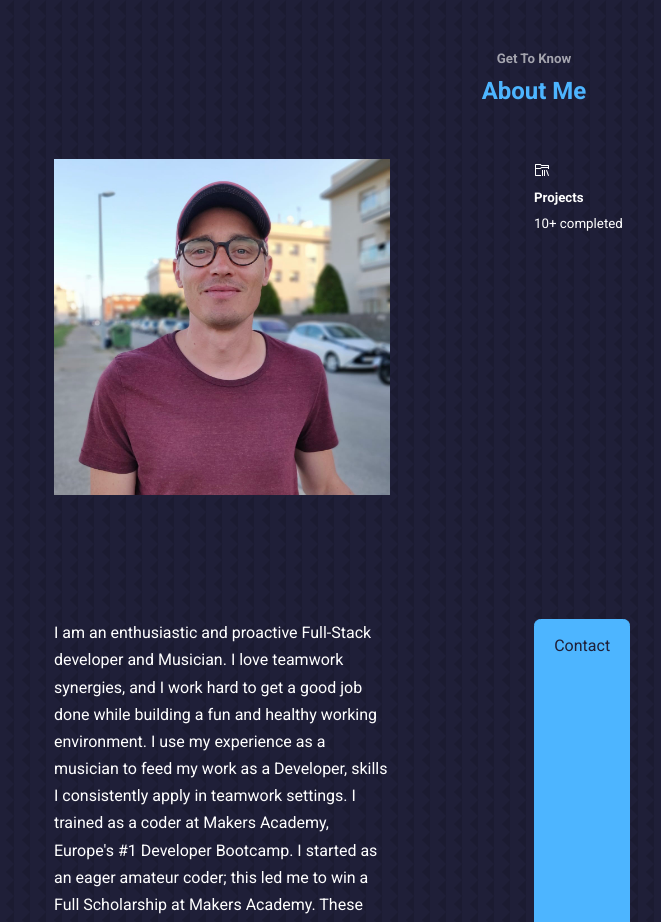
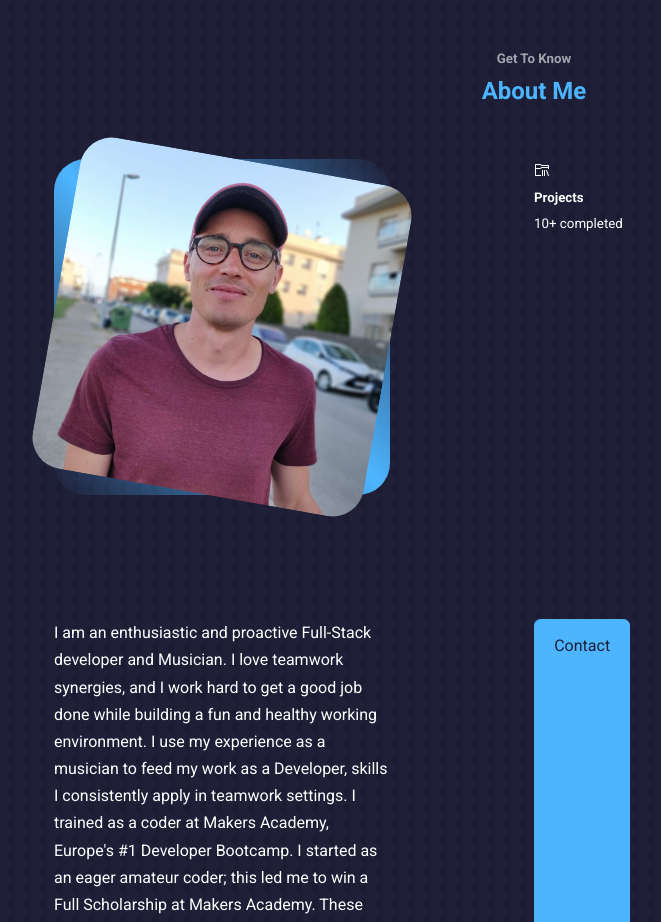
Before and after one commit to TomasGarciaDev/react-portafolio-dev-website, a React (Create React App) app: page / in a window 1280 px wide. Shown: the part 880-1802 px from the top of the page, without its empty margins (106-767 px from the left). Built offline with nearby package versions, Linux system fonts and the light colour scheme.

Commit message:
CSS for about__me and about__me-image class

```diff
--- a/src/componets/about/about.css
+++ b/src/componets/about/about.css
@@ -3,3 +3,18 @@
   grid-template-columns: 35% 50%;
   gap: 15%;
 }
+
+.about__me {
+  width: 100%;
+  aspect-ratio: 1/1;
+  border-radius: 2rem;
+  background: linear-gradient(45deg, transparent, var(--color-primary), transparent);
+  display: grid;
+  place-items: center;
+}
+
+.about__me-image {
+  border-radius: 2rem;
+  overflow: hidden;
+  transform: rotate(10deg);
+}
```
